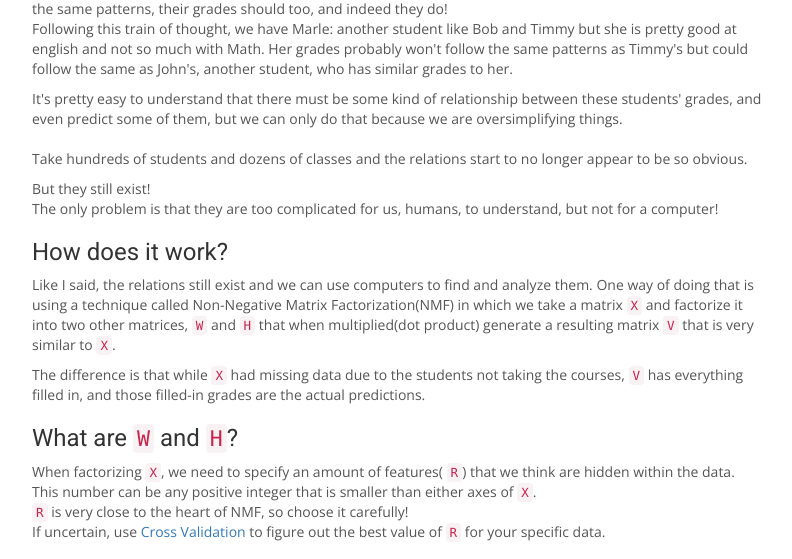
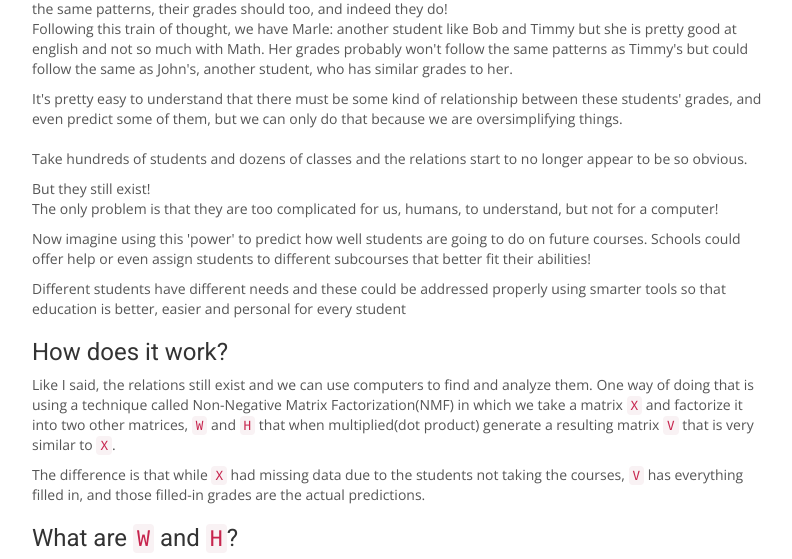
Before and after one commit to Maronato/NGP, a Django app: page / in a window 1280 px wide. Shown: the part 319-878 px from the top of the page, without its empty margins (243-1035 px from the left). Run offline with Django 3.2, Linux system fonts and the light colour scheme; some libraries are stand-ins or nearby versions.

Commit message:
updated index text

```diff
--- a/interface/templates/index.html
+++ b/interface/templates/index.html
@@ -23,6 +23,12 @@
         <p>
             But they still exist!
             <br> The only problem is that they are too complicated for us, humans, to understand, but not for a computer!
+        </p>
+        <p>
+            Now imagine using this 'power' to predict how well students are going to do on future courses. Schools could offer help or even assign students to different subcourses that better fit their abilities!
+        </p>
+        <p>
+            Different students have different needs and these could be addressed properly using smarter tools so that education is better, easier and personal for every student
         </p>
         <h3>How does it work?</h3>
         <p>
```
